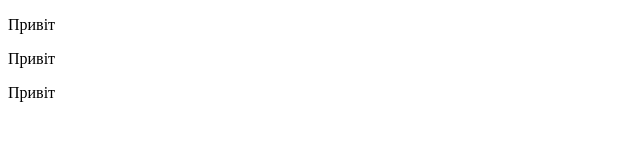
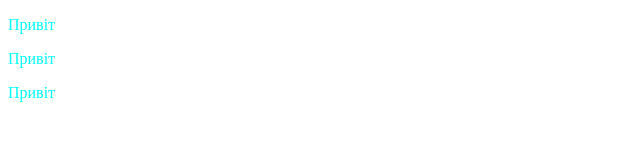
Before and after one commit to bakum92/PI-42, a plain HTML site: page index.html in a window 1280 px wide. Shown: the whole page, without its empty margins (0-640 px from the left). Drawn offline with nearby package versions, Linux system fonts and the light colour scheme.

Commit message:
Add files via upload

```diff
--- a/index.html
+++ b/index.html
@@ -4,7 +4,7 @@
 <meta charset="utf-8">
 <script type="application/javascript"src="http://d3js.org/d3.v3.min.js"></script>
 </head>
-<body>
+<body text="#00FFFF">
 <script type="application/javascript">
       d3.select('body').selectAll('p')
         .data([16, 23, 42])
```
